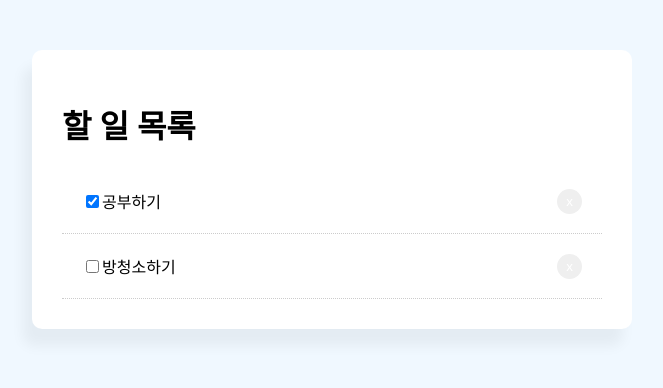
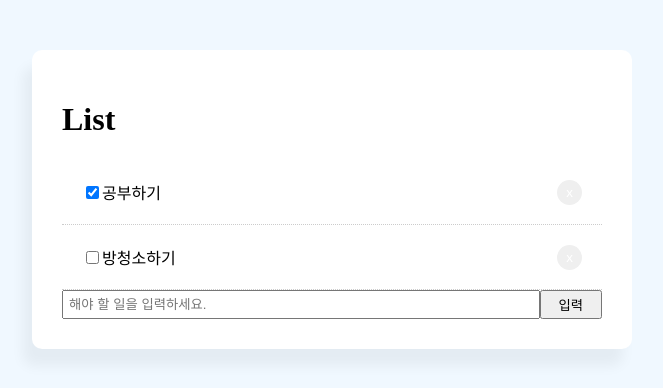
Before and after one commit to sodamkimkim/react-todo-app, a React (Create React App) app: page / in a window 1280 px wide. Shown: the top 388 px of the page, without its empty margins (308-971 px from the left). Built offline with nearby package versions, Linux system fonts and the light colour scheme.

Commit message:
할 일 목록 추가하기

```diff
--- a/src/App.js
+++ b/src/App.js
@@ -36,12 +36,29 @@
             this.setState({todoData:newTodoData});
         console.log('newTodoData', newTodoData);
     }
+    handleChange=(e)=>{
+        this.setState({value:e.target.value})
+        console.log(e.target.value);
+    }
+    handleSubmit=(e)=>{
+      // form의 input data를 전송할 때 페이지 리로드되는 것을 막아줌
+      e.preventDefault();
+
+      // 새로운 할 일 데이터
+      let newTodo = {
+        id: Date.now(),
+        title: this.state.value,
+        completed: false,
+      };
+
+      this.setState({todoData: [...this.state.todoData, newTodo]})
+    }
     render() {
         return (
             <div className="container">
                 <div className="todoBlock">
                     <div className="title">
-                        <h1>할 일 목록</h1>
+                        <h1>List</h1>
                     </div>
 
                     {
@@ -54,6 +71,18 @@
                                 </div>
                             ))
                     }
+
+                    <form style={{display: "flex"}} onSubmit={this.handleSubmit}>
+                      <input
+                      type="text"
+                      name="value"
+                      style={{flex:"10", padding:"5px"}}
+                      placeholder="해야 할 일을 입력하세요."
+                      value={this.state.value}
+                      onChange={this.handleChange}
+                      />
+                      <input type="submit" value="입력" className="btn" style={{flex:'1'}}/>
+                    </form>
                 </div>
             </div>
         )
```
